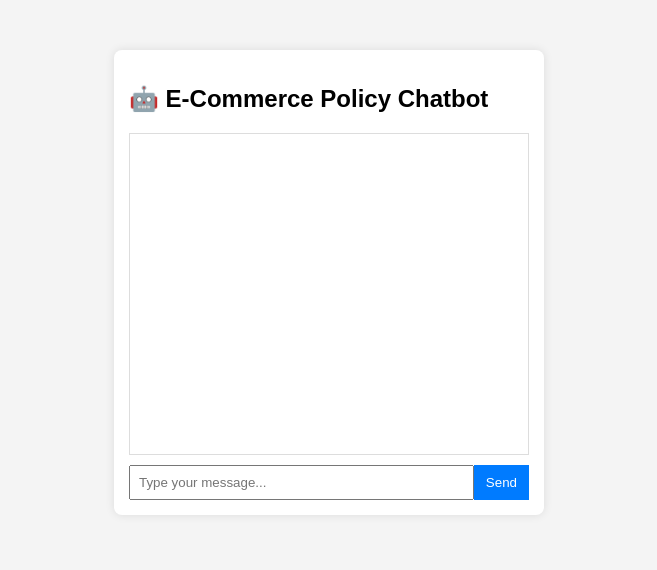
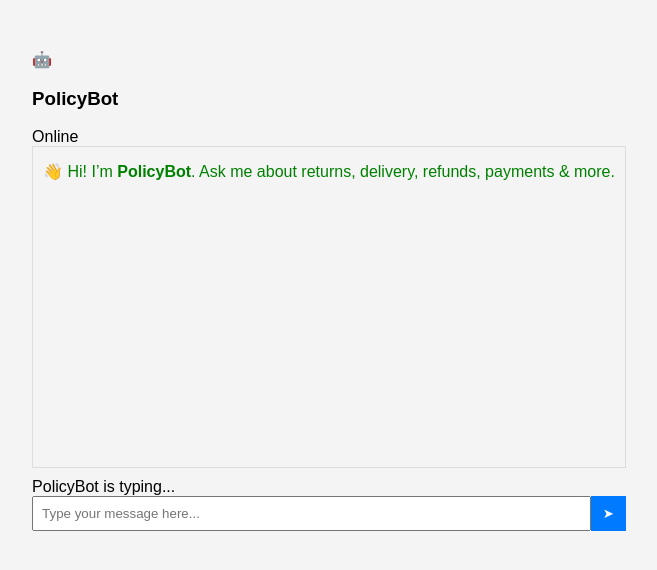
Before and after one commit to Divakar-18/Diva_ChatBot, a plain HTML site: page index.html in a window 1280 px wide. Shown: the whole page, without its empty margins (311-968 px from the left). Drawn offline with Linux system fonts and the light colour scheme.

Commit message:
index.html

```diff
--- a/index.html
+++ b/index.html
@@ -2,19 +2,33 @@
 <html lang="en">
 <head>
     <meta charset="UTF-8">
-    <title>E-Commerce Policy Chatbot</title>
+    <title>PolicyBot – E-Commerce Assistant</title>
     <link rel="stylesheet" href="style.css">
+    <link href="https://fonts.googleapis.com/css2?family=Poppins:wght@300;400;600&display=swap" rel="stylesheet">
 </head>
 <body>
 
-<div class="chat-container">
-    <h2>🤖 E-Commerce Policy Chatbot</h2>
+<div class="app">
+    <div class="chat-header">
+        <div class="bot-avatar">🤖</div>
+        <div>
+            <h3>PolicyBot</h3>
+            <span class="status">Online</span>
+        </div>
+    </div>
 
-    <div id="chat-box"></div>
+    <div id="chat-box" class="chat-box">
+        <div class="bot message">
+            👋 Hi! I’m <b>PolicyBot</b>.
+            Ask me about returns, delivery, refunds, payments & more.
+        </div>
+    </div>
+
+    <div class="typing" id="typing">PolicyBot is typing...</div>
 
     <div class="input-area">
-        <input type="text" id="user-input" placeholder="Type your message..." />
-        <button onclick="sendMessage()">Send</button>
+        <input id="user-input" type="text" placeholder="Type your message here..." />
+        <button onclick="sendMessage()">➤</button>
     </div>
 </div>
 
```
